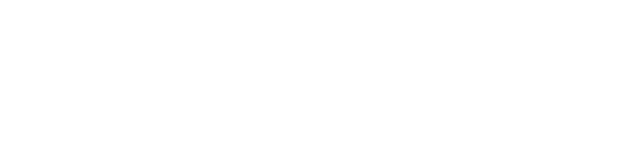
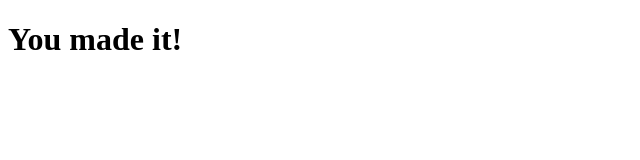
Before and after one commit to dlenh/full-stack-app, a plain HTML site: page index.html in a window 1280 px wide. Shown: the whole page, without its empty margins (0-640 px from the left). Drawn offline with Linux system fonts and the light colour scheme.

Commit message:
Added header to see something on website

```diff
--- a/index.html
+++ b/index.html
@@ -9,6 +9,6 @@
     <title>Document</title>
 </head>
 <body>
-
+    <h1>You made it!</h1>
 </body>
 </html>
```
